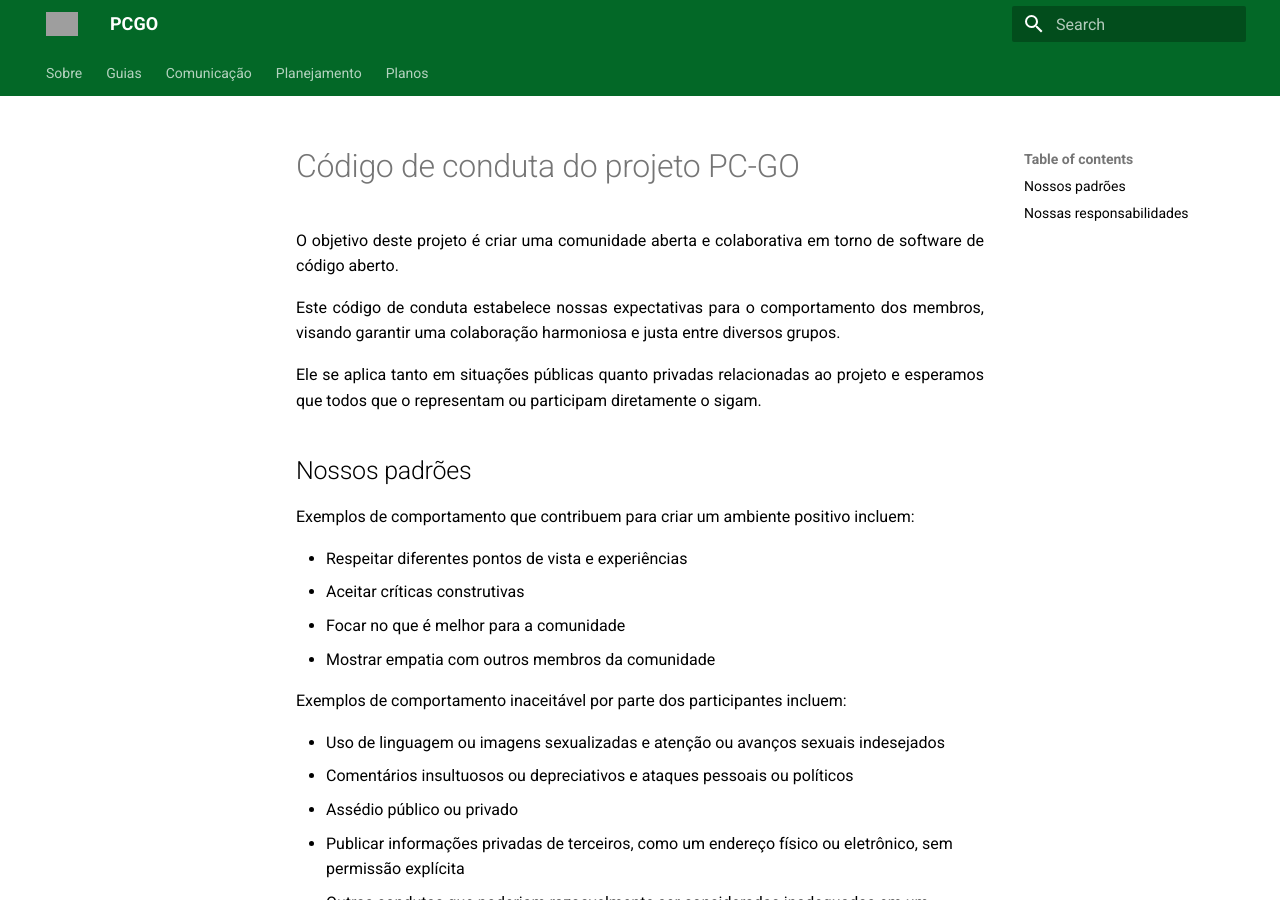
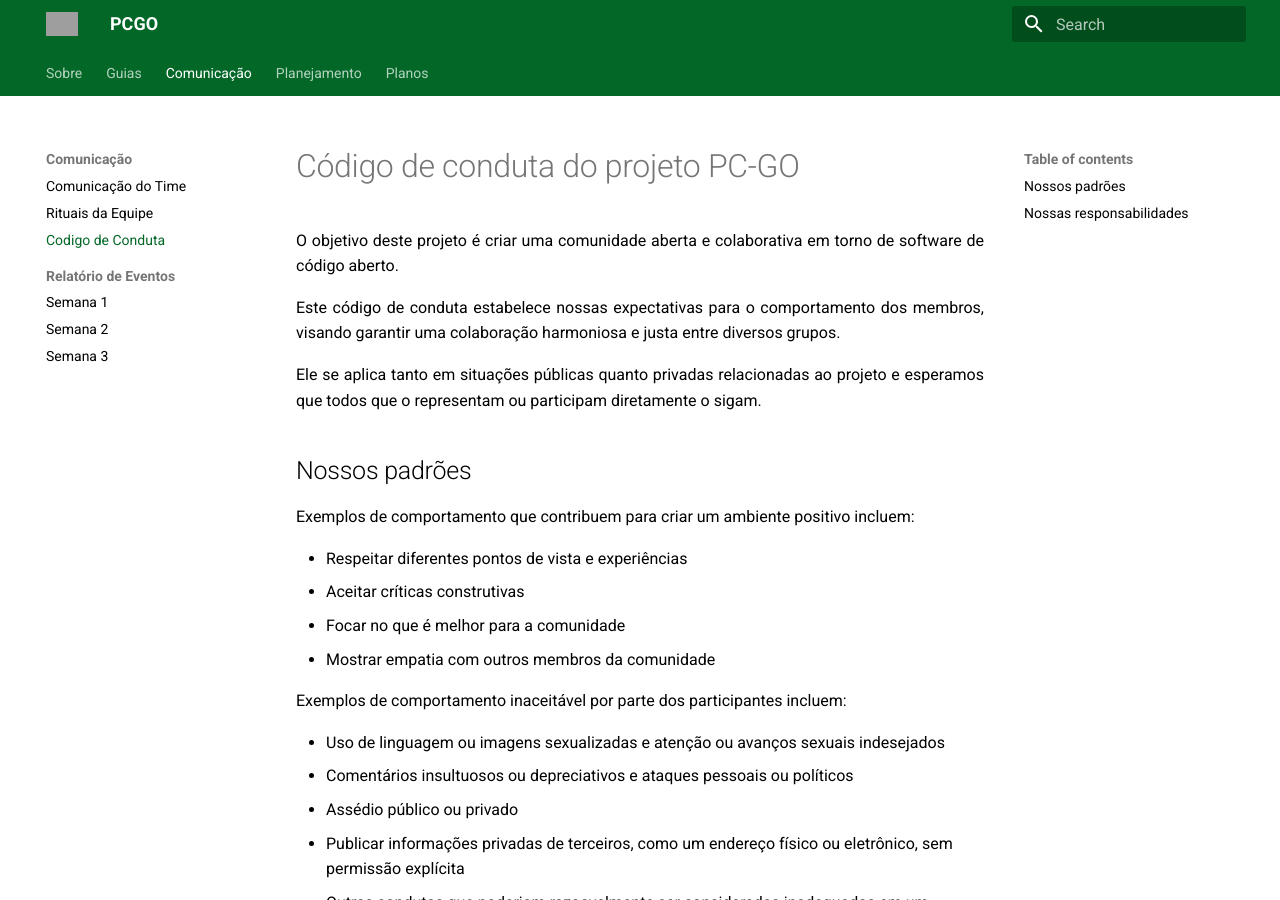
Before and after one commit to fga-eps-mds/2023.2-PrintGo-Doc, an MkDocs documentation site: the page built from docs/codigo_conduta.md, in a window 1280 px wide and 900 px high. Built offline with MkDocs 1.6.1 and Material for MkDocs 9.7.7, drawn with Linux system fonts in a browser that asks for light colours; grey boxes are pictures that could not be loaded.

Commit message:
adição da rota no mkdocs

```diff
--- a/mkdocs.yml
+++ b/mkdocs.yml
@@ -23,6 +23,7 @@ nav:
     - Comunicação:
         - Comunicação do Time: comunicacao.md
         - Rituais da Equipe:  rituais.md
+        - Codigo de Conduta: codigo_conduta.md
         - Relatório de Eventos:
             - Semana 1: Relatórios/semana1.md
             - Semana 2: Relatórios/semana2.md
```
